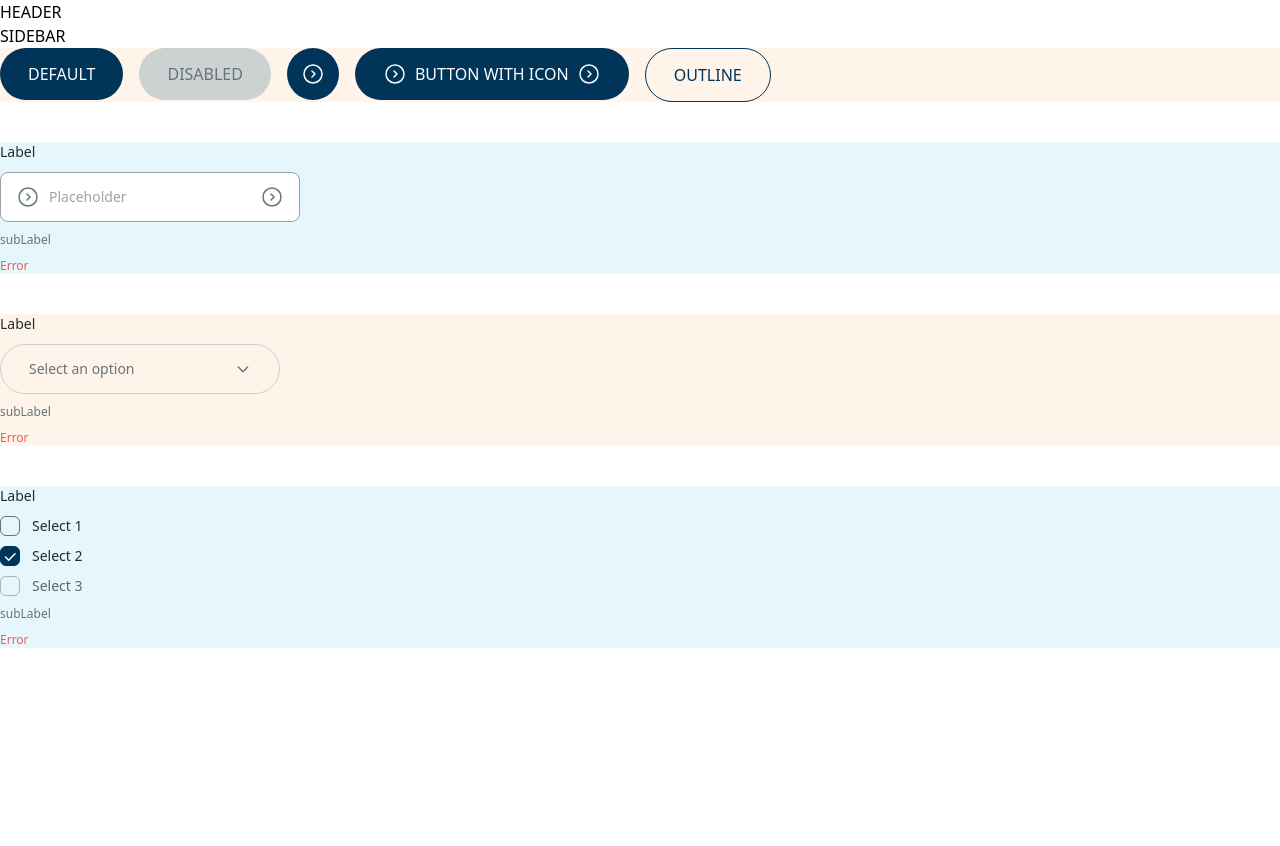
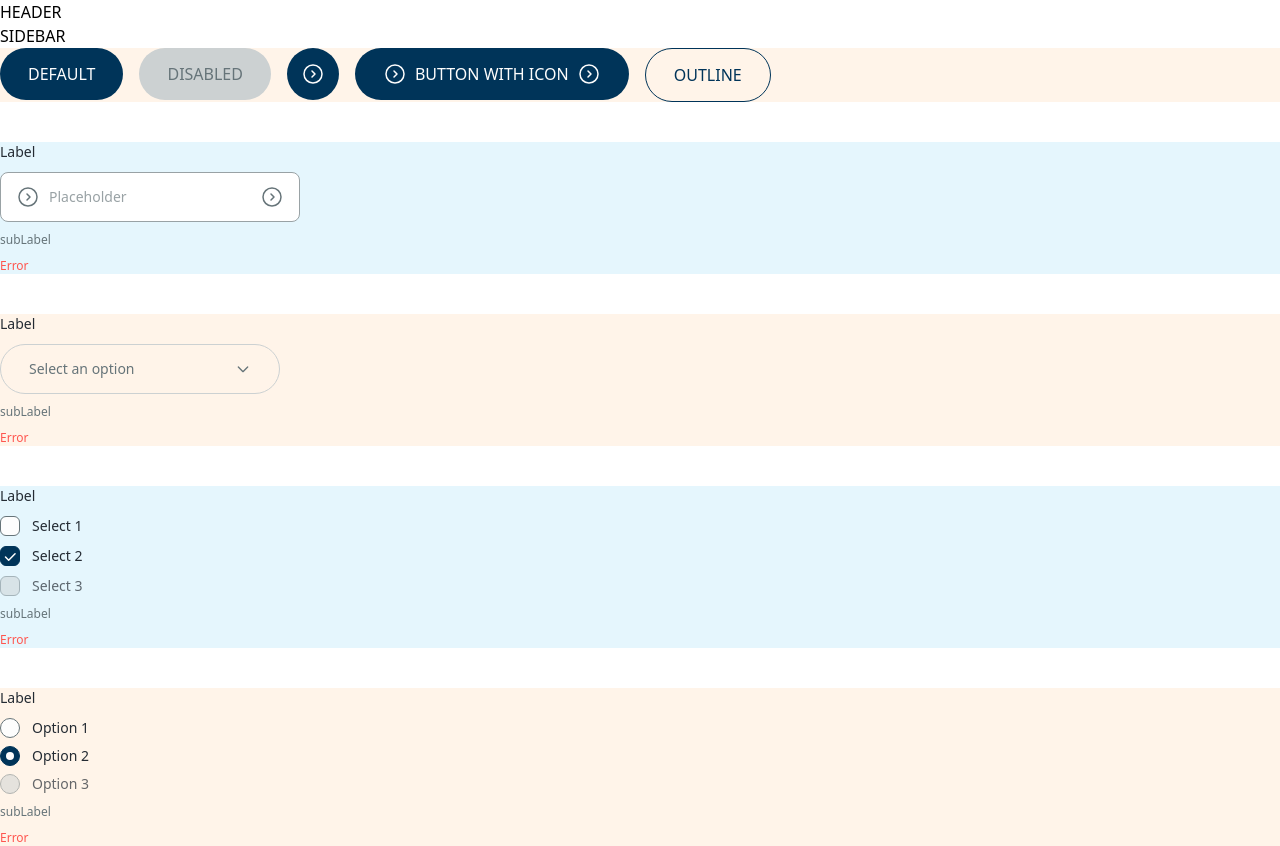
Before and after one commit to tuannguyen151/Monito-Pets-for-Best-, a React (Vite) app: page / in a window 1280 px wide. Before the commit the page ends 800 px from the top, so only its background shows below. Built offline with nearby package versions, Linux system fonts and the light colour scheme.

Commit message:
feat(atoms): radio group

```diff
--- a/package.json
+++ b/package.json
@@ -22,6 +22,7 @@
   },
   "dependencies": {
     "@radix-ui/react-checkbox": "^1.1.2",
+    "@radix-ui/react-radio-group": "^1.2.1",
     "@radix-ui/react-select": "^2.1.2",
     "@radix-ui/react-slot": "^1.1.0",
     "@reduxjs/toolkit": "^2.2.8",
--- a/src/components/atoms/Checkbox.tsx
+++ b/src/components/atoms/Checkbox.tsx
@@ -23,7 +23,7 @@ const Checkbox = React.forwardRef<
       <CheckboxPrimitive.Root
         ref={ref}
         className={cn(
-          'peer size-5 shrink-0 rounded-md border border-neutral-60 ring-offset-primary focus-visible:outline-none focus-visible:ring-2 focus-visible:ring-offset-2 disabled:cursor-not-allowed disabled:opacity-50 data-[state=checked]:border-primary data-[state=checked]:bg-primary data-[state=checked]:text-primary',
+          'peer size-5 shrink-0 rounded-md border border-neutral-60 bg-neutral ring-offset-primary focus-visible:outline-none focus-visible:ring-2 focus-visible:ring-offset-2 disabled:cursor-not-allowed disabled:bg-neutral-20 disabled:opacity-50 data-[state=checked]:border-primary data-[state=checked]:bg-primary data-[state=checked]:text-primary',
           className,
         )}
         id={id}
--- /dev/null
+++ b/src/components/atoms/Radio.tsx
@@ -0,0 +1,62 @@
+import * as React from 'react'
+
+import * as RadioGroupPrimitive from '@radix-ui/react-radio-group'
+
+import { cn } from '@/lib/utils'
+
+const RadioGroup = React.forwardRef<
+  React.ElementRef<typeof RadioGroupPrimitive.Root>,
+  React.ComponentPropsWithoutRef<typeof RadioGroupPrimitive.Root> & {
+    className?: string
+  }
+>(({ className, ...props }, ref) => {
+  return (
+    <RadioGroupPrimitive.Root
+      className={cn('grid gap-2', className)}
+      {...props}
+      ref={ref}
+    />
+  )
+})
+RadioGroup.displayName = RadioGroupPrimitive.Root.displayName
+
+const RadioGroupItem = React.forwardRef<
+  React.ElementRef<typeof RadioGroupPrimitive.Item>,
+  Omit<
+    React.ComponentPropsWithoutRef<typeof RadioGroupPrimitive.Item> & {
+      className?: string
+      label?: React.ReactNode
+    },
+    'id'
+  >
+>(({ className, label, ...props }, ref) => {
+  const id = React.useId()
+
+  return (
+    <div className='flex items-center gap-x-3'>
+      <RadioGroupPrimitive.Item
+        ref={ref}
+        className={cn(
+          'peer flex aspect-square size-5 cursor-pointer items-center justify-center rounded-full border border-neutral-60 bg-neutral text-primary ring-offset-primary focus:outline-none focus-visible:ring-2 focus-visible:ring-offset-2 disabled:cursor-not-allowed disabled:bg-neutral-20 disabled:opacity-50 data-[state=checked]:border-primary data-[state=checked]:bg-primary',
+          className,
+        )}
+        id={id}
+        {...props}
+      >
+        <RadioGroupPrimitive.Indicator className='flex size-2 items-center justify-center rounded-full bg-neutral' />
+      </RadioGroupPrimitive.Item>
+
+      {label && (
+        <label
+          htmlFor={id}
+          className='cursor-pointer text-sm font-normal leading-none text-neutral-80 peer-disabled:cursor-not-allowed peer-disabled:opacity-70'
+        >
+          {label}
+        </label>
+      )}
+    </div>
+  )
+})
+RadioGroupItem.displayName = RadioGroupPrimitive.Item.displayName
+
+export { RadioGroup, RadioGroupItem }
--- a/src/pages/home.page.tsx
+++ b/src/pages/home.page.tsx
@@ -2,6 +2,7 @@ import { Button } from '@/components/atoms/Button'
 import { Checkbox } from '@/components/atoms/Checkbox'
 import { Input } from '@/components/atoms/Input'
 import InputWrapper from '@/components/atoms/InputWrapper'
+import { RadioGroup, RadioGroupItem } from '@/components/atoms/Radio'
 import Select from '@/components/atoms/Select'
 import CaretCircleRight from '@/components/atoms/icons/CaretCircleRight'
 
@@ -80,6 +81,20 @@ const Home = () => (
         <Checkbox label='Select 3' disabled />
       </InputWrapper>
     </div>
+
+    <div className='flex gap-4'>
+      <InputWrapper
+        label='Label'
+        subLabel='subLabel'
+        assistive={<h1 className='text-state-pink'>Error</h1>}
+      >
+        <RadioGroup defaultValue='option-two'>
+          <RadioGroupItem value='option-one' label='Option 1' />
+          <RadioGroupItem value='option-two' label='Option 2' />
+          <RadioGroupItem value='option-three' disabled label='Option 3' />
+        </RadioGroup>
+      </InputWrapper>
+    </div>
   </div>
 )
 
```
Also changed, not shown: 2 other files (tests, documents, lock files or other folders).
